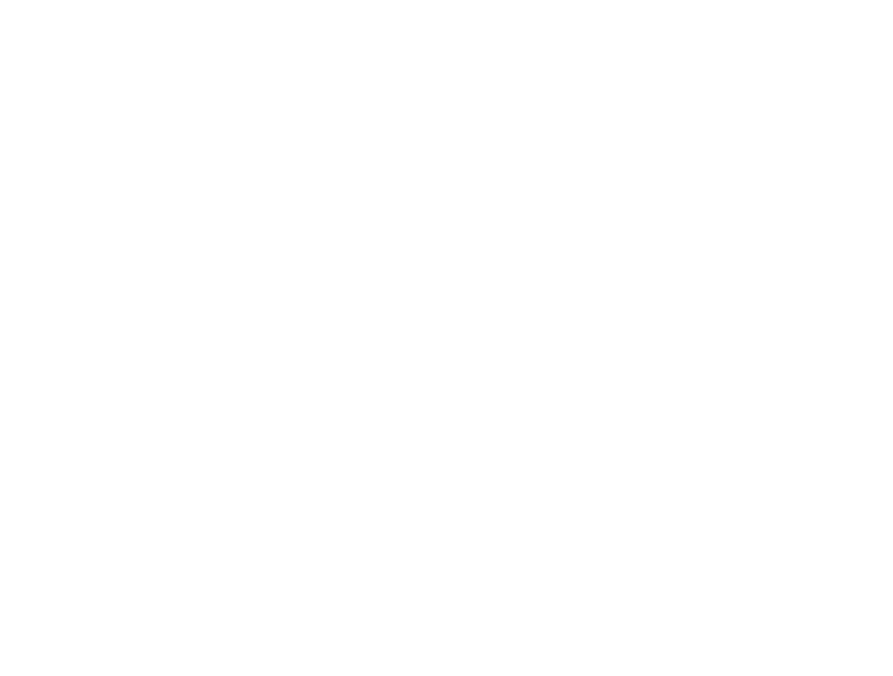
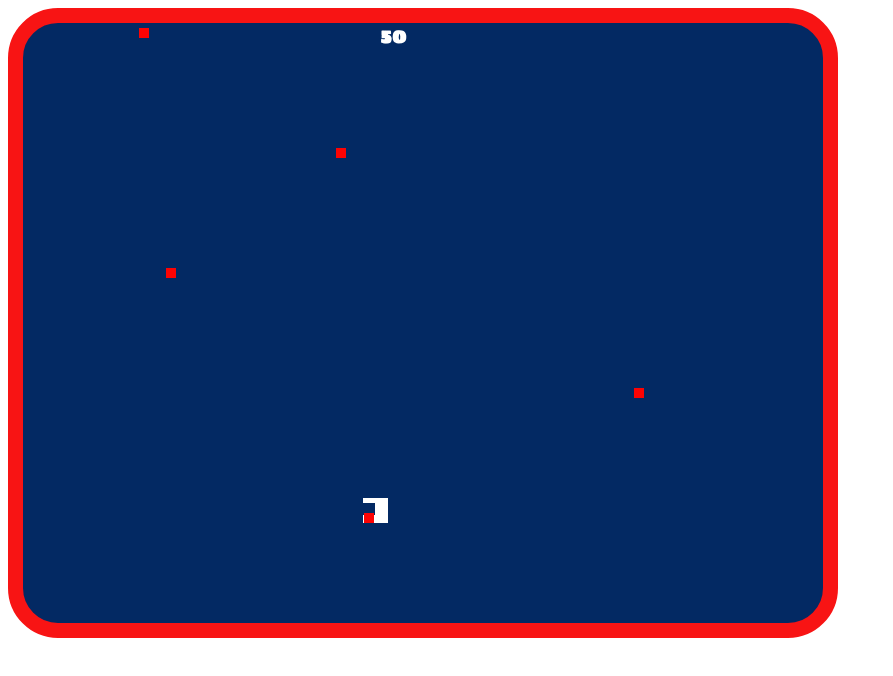
Before and after one commit to microtrain2105/game, a website: page index.html in a window 1280 px wide. Shown: the whole page, without its empty margins (0-893 px from the left). Drawn offline with Linux system fonts and the light colour scheme; files that its build step writes are made by us from their sources.

Commit message:
Complete Style

```diff
--- a/index.html
+++ b/index.html
@@ -6,9 +6,13 @@
     <base href="./">
     <meta name="viewport" content="width=device-width, initial-scale=1.0">
     <link rel="stylesheet" href="dist/css/main.css" type="text/css">
+    <link rel="preconnect" href="https://fonts.gstatic.com">
+    <link href="https://fonts.googleapis.com/css2?family=Sigmar+One&display=swap" rel="stylesheet">
     <link href="favicon.ico" rel="icon" type="image/x-icon" />
   </head>
   <body>
+    <!-- 5.  Add a preset score div to the HTML page-->
+    <div id="score">0</div>
     <canvas id="canvas"></canvas>
     <script src="dist/js/main.js"></script>
   </body>
--- a/src/js/main.js
+++ b/src/js/main.js
@@ -0,0 +1,183 @@
+var game = (function(){
+    var canvas = document.getElementById('canvas');
+    var ctx = canvas.getContext('2d');
+
+    var player = {
+      x:0,
+      y:475,
+      h: 25,
+      w: 25,
+      fill: '#fff',
+      dir: 'right',
+      speed: 5
+    }
+
+    var spawn = {
+      x: 50,
+      y: 0,
+      h: 10,
+      w: 10,
+      fill: '#fc0303',
+      speed: 5
+    }
+
+    var spawns = {}
+
+    var spawner = null;
+
+    var animation  = null;
+
+    var gameOver = false;
+
+    var score = 0;
+
+
+    function launchSpawns(){
+      spawner = setInterval(()=>{
+        //Use psuedo-random strings to name the new spawns
+        var text = "";
+        var possible = "abcdefghijklmnopqrstuvwxyz";
+
+        for (var i = 0; i < 10; i++){
+          text += possible.charAt(Math.floor(Math.random() * possible.length));
+        }
+
+        spawns[text] = {
+          x:Math.floor(Math.random()*canvas.width),
+          y:spawn.y,
+          h:spawn.h,
+          w:spawn.w,
+          fill:spawn.fill,
+          speed:5,
+        }
+
+      },400);
+    }
+
+    function moveSpawns(){
+
+      if(Object.keys(spawns).length>0){
+        for(let spawn in spawns){
+
+          if(spawns[spawn].y<=canvas.height){
+
+
+            ctx.fillStyle = spawns[spawn].fill;
+
+
+            ctx.save();
+
+            ctx.clearRect(
+              spawns[spawn].x-1,
+              spawns[spawn].y-spawns[spawn].speed,
+              spawns[spawn].w+2,
+              spawns[spawn].h+2
+            );
+
+            ctx.fillRect(
+              spawns[spawn].x,
+              spawns[spawn].y = (spawns[spawn].y+spawns[spawn].speed),
+              spawns[spawn].w,
+              spawns[spawn].h
+            );
+
+            ctx.restore();
+
+            if (
+              player.x < spawns[spawn].x + spawns[spawn].w &&
+              spawns[spawn].x > player.x && spawns[spawn].x < (player.x + player.w) &&
+              player.y < spawns[spawn].y + spawns[spawn].h &&
+              player.y + player.h > spawns[spawn].y
+            ){
+              gameOver = true;
+              cancelAnimationFrame(animation);
+              clearInterval(spawner);
+            }
+
+          }else{
+            score = score + 10;
+            document.getElementById('score').innerHTML = score;
+            delete spawns[spawn];
+          }
+        }
+      }
+    }
+
+    function movePlayer(){
+      ctx.fillStyle=player.fill;
+
+      if(player.dir === 'right'){
+
+        ctx.clearRect(
+          player.x-player.speed,
+          player.y-1,
+          player.w+2,
+          player.h+2
+        );
+
+        ctx.fillRect(
+          player.x = (player.x + player.speed),
+          player.y,
+          player.w,
+          player.h
+        );
+
+        if((player.x + player.w) >= canvas.width){
+          player.dir = 'left';
+        }
+
+      }else{
+
+        ctx.clearRect(
+          player.x+player.speed,
+          player.y-1,
+          player.w+2,
+          player.h+2
+        );
+
+        ctx.fillRect(
+          player.x = (player.x - player.speed),
+          player.y,
+          player.w,
+          player.h
+        );
+
+        if(player.x <= 0){
+          player.dir = 'right';
+        }
+      }
+    }
+
+    function animate(){
+      movePlayer();
+      moveSpawns();
+      if(gameOver===false){
+        animation = window.requestAnimationFrame(animate.bind(animation));
+      }
+    }
+
+    return {
+
+      changeDirection: function(){
+        if(player.dir === 'left'){
+          player.dir = 'right';
+        }else if(player.dir === 'right'){
+          player.dir = 'left';
+        }
+      },
+
+      init: function(){
+        canvas.height = 600;
+        canvas.width = 800;
+
+        launchSpawns();
+        animate();
+      }
+    }
+  })();
+
+  game.init();
+
+  window.addEventListener('keyup', function(){
+    game.changeDirection();
+  });
--- a/src/scss/main.scss
+++ b/src/scss/main.scss
@@ -1,3 +1,17 @@
 canvas {
-    background: #222;
-}
+    background: rgb(3, 41, 99);
+    border: 15px solid rgb(248, 20, 20);
+    border-radius: 50px;
+  }
+
+  /* 4. Over lay the score on the top left corner of the canvas.*/
+  #score {
+    position: absolute;
+    top: 20px;
+    left: 380px;
+    z-index: 100;
+    font-family: 'Sigmar One', cursive;
+    font-weight: bold;
+    font-size: 20px;
+    color: #fff;
+  }
```
Also changed, not shown: dist/css/main.css, dist/css/main.min.css, dist/js/main.js, dist/js/main.min.js.
